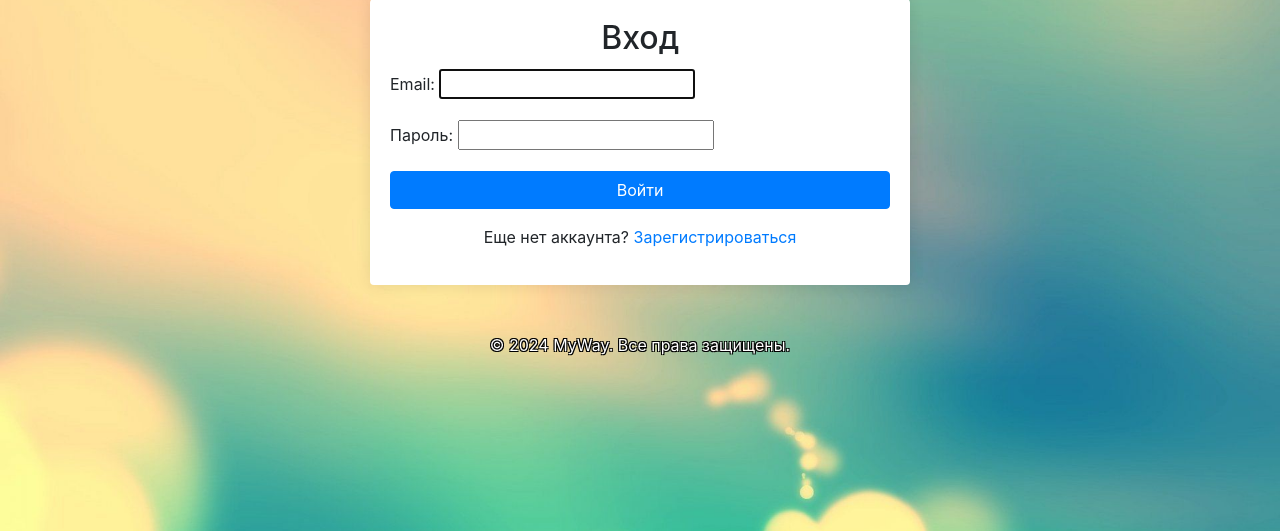
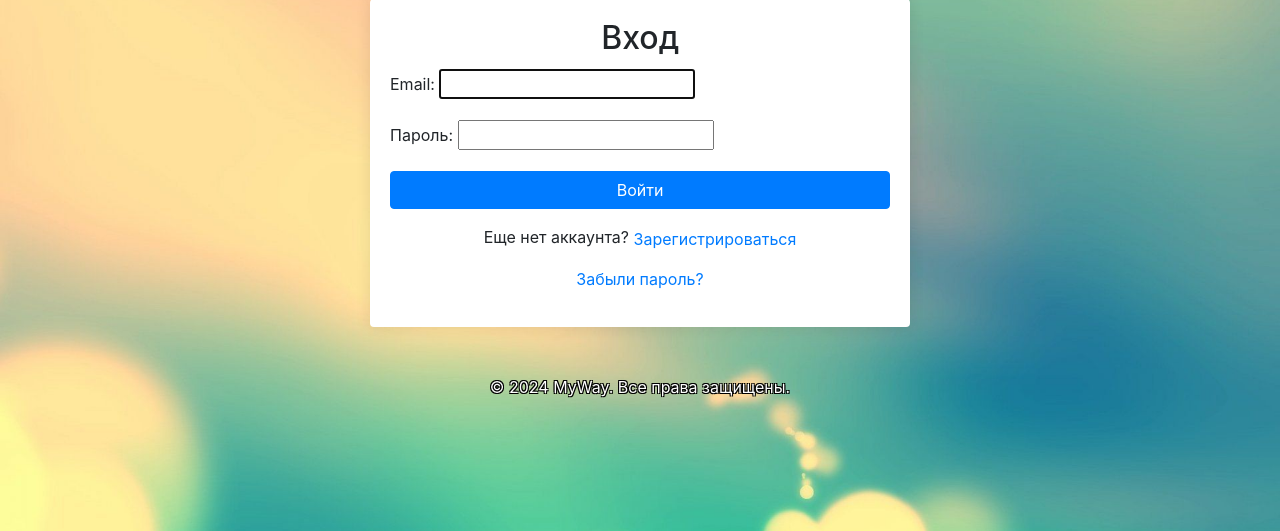
Before and after one commit to xolodno1337/personal_diary-MyWay-, a Django app: page /users/login/ in a window 1280 px wide. Shown: the part 101-632 px from the top of the page. Run offline with Django 4.2, Linux system fonts and the light colour scheme; some libraries are stand-ins or nearby versions.

Commit message:
добавление кнопки сброса пароля

```diff
--- a/users/templates/users/login.html
+++ b/users/templates/users/login.html
@@ -17,6 +17,14 @@
             border: none;
             box-shadow: 0 0 15px rgba(0, 0, 0, 0.1);
         }
+        .btn-link-style {
+            text-decoration: none;
+            color: #007bff; /* Окраска текста как у ссылок Bootstrap, можно изменить */
+            background-color: transparent;
+            border: none;
+            cursor: pointer;
+            padding: 0;
+        }
     </style>
 </head>
 <body>
@@ -31,7 +39,12 @@
                         {{ form.as_p }}
                         <button type="submit" class="btn btn-primary btn-block">Войти</button>
                     </form>
-                    <p class="text-center mt-3">Еще нет аккаунта? <a href="{% url 'users:register' %}">Зарегистрироваться</a>
+                    <p class="text-center mt-3">
+                        Еще нет аккаунта? <a href="{% url 'users:register' %}" class="btn btn-link btn-link-style">Зарегистрироваться</a>
+                    </p>
+                    <p class="text-center mt-2">
+                        <a href="{% url 'users:reset_password' %}" class="btn btn-link btn-link-style">Забыли
+                            пароль?</a>
                     </p>
                 </div>
             </div>
```
